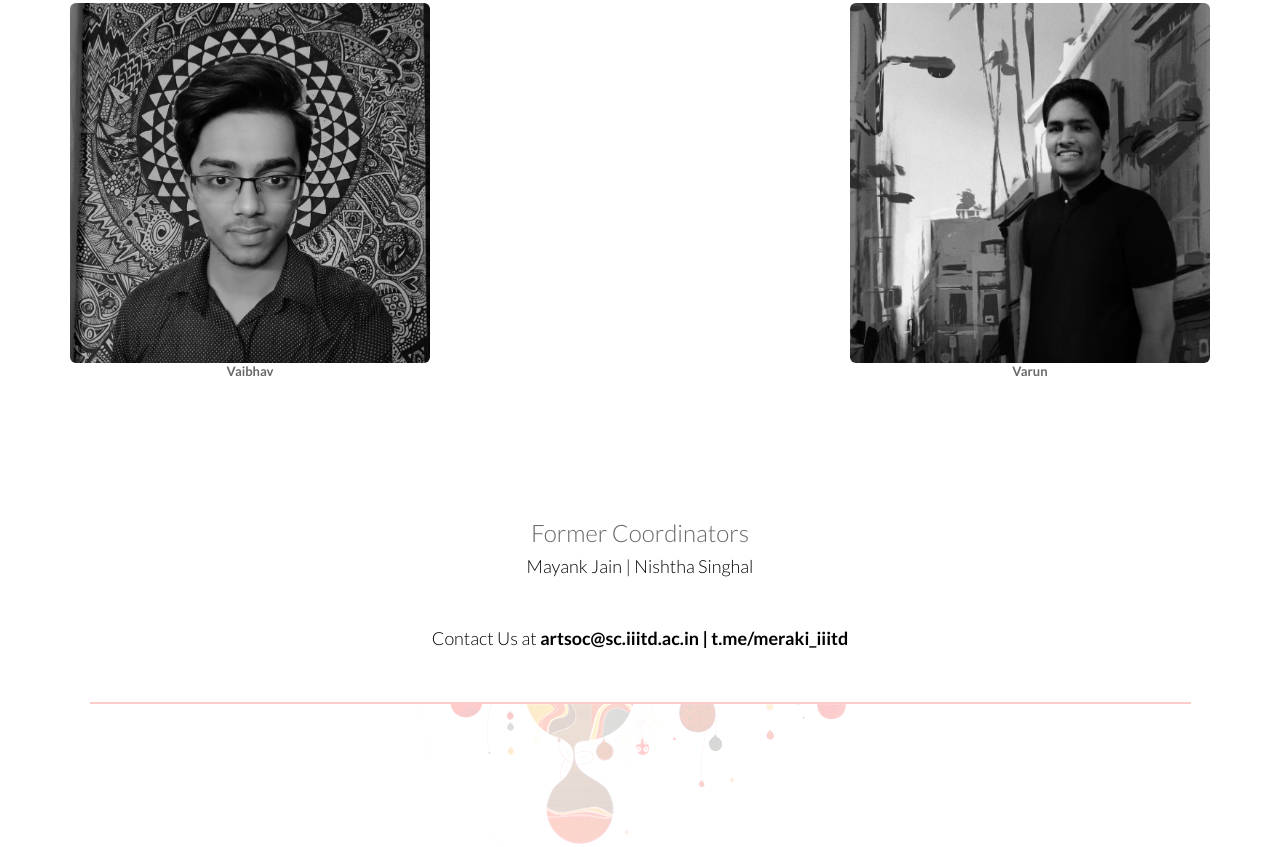
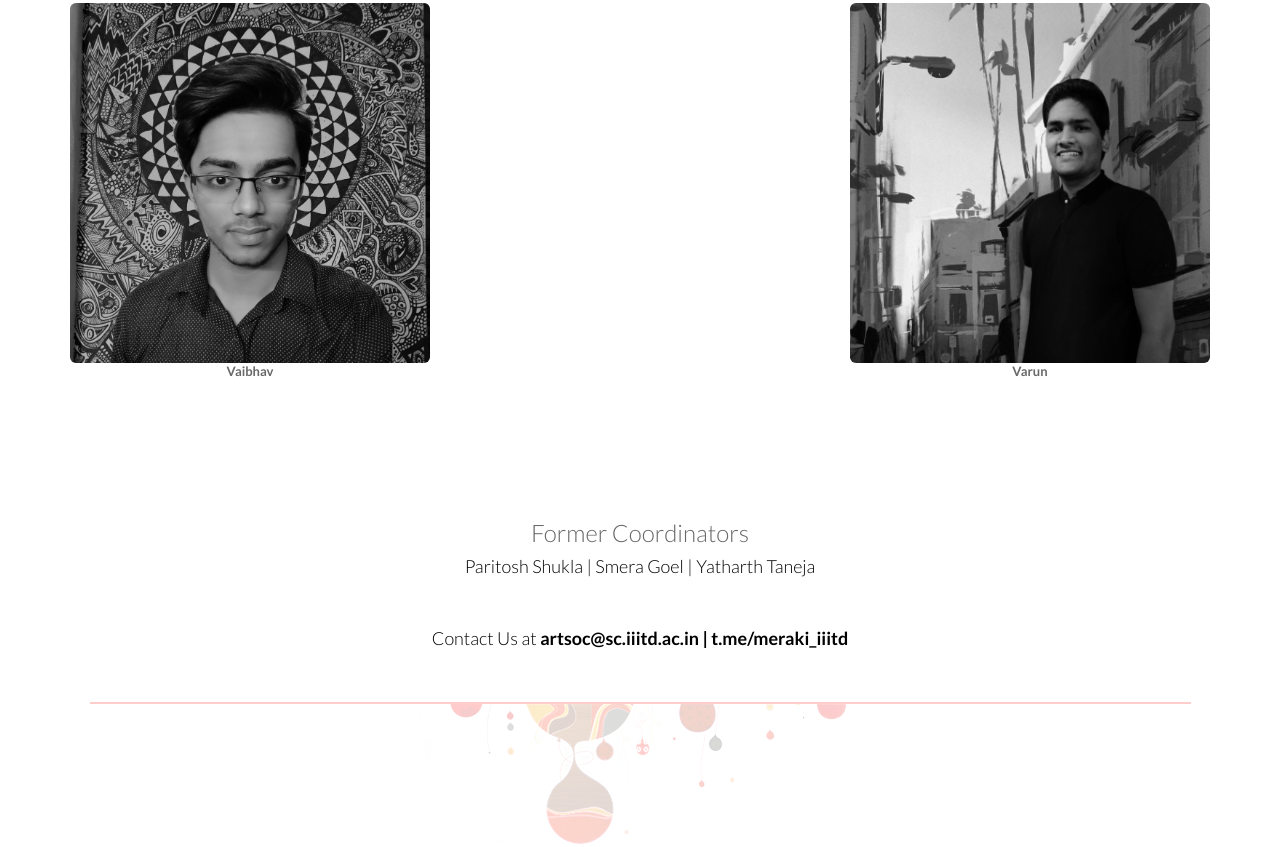
Before and after one commit to meraki-iiitd/meraki-iiitd.github.io, a plain HTML site: page index.html in a window 1280 px wide. Shown: the part 5606-6453 px from the top of the page. Drawn offline with Linux system fonts and the light colour scheme.

Commit message:
update test

```diff
--- a/index.html
+++ b/index.html
@@ -829,7 +829,7 @@
                 <!-- <p>.</p> -->
                 <h2>Former Coordinators</h2>
 
-                <h4>Mayank Jain | Nishtha Singhal</h4>
+                <h4>Paritosh Shukla | Smera Goel | Yatharth Taneja</h4>
                 <!-- <p>
                     <h2>Former Members</h2>
                     Aditi Mittal | Ahilya Sinha | Anjali Ujjainia | Anushika Verma | Bhavna Nagpal | Bhrigu Gupta |
```
